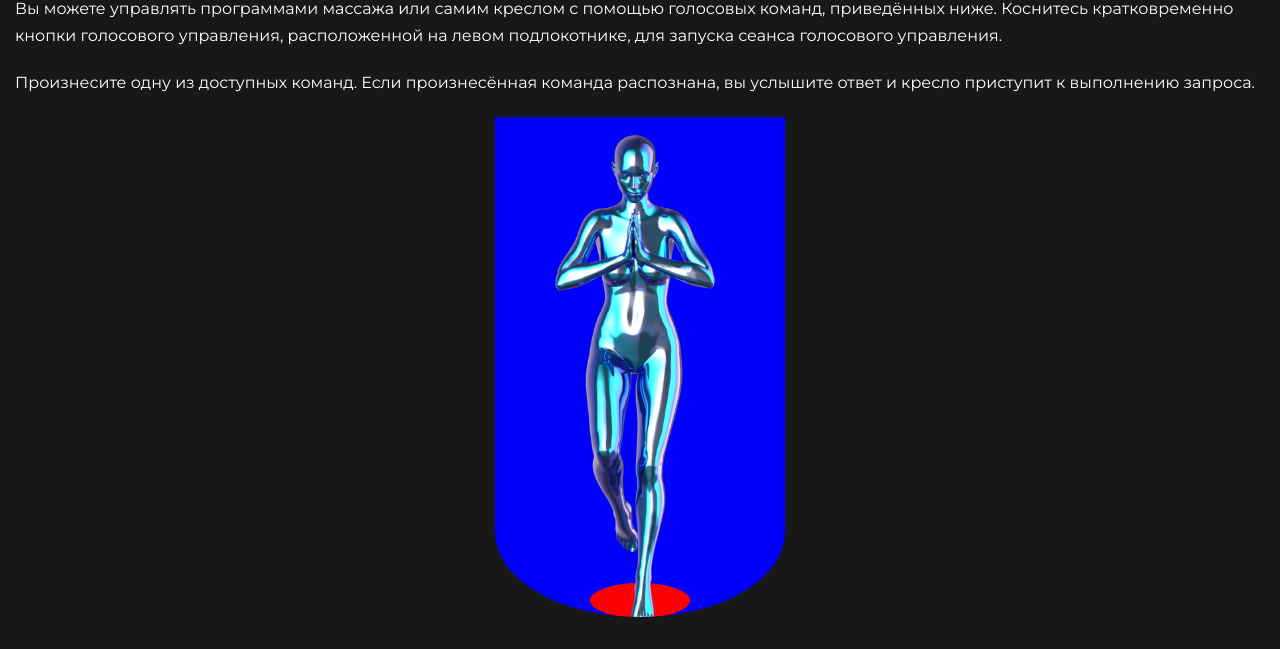
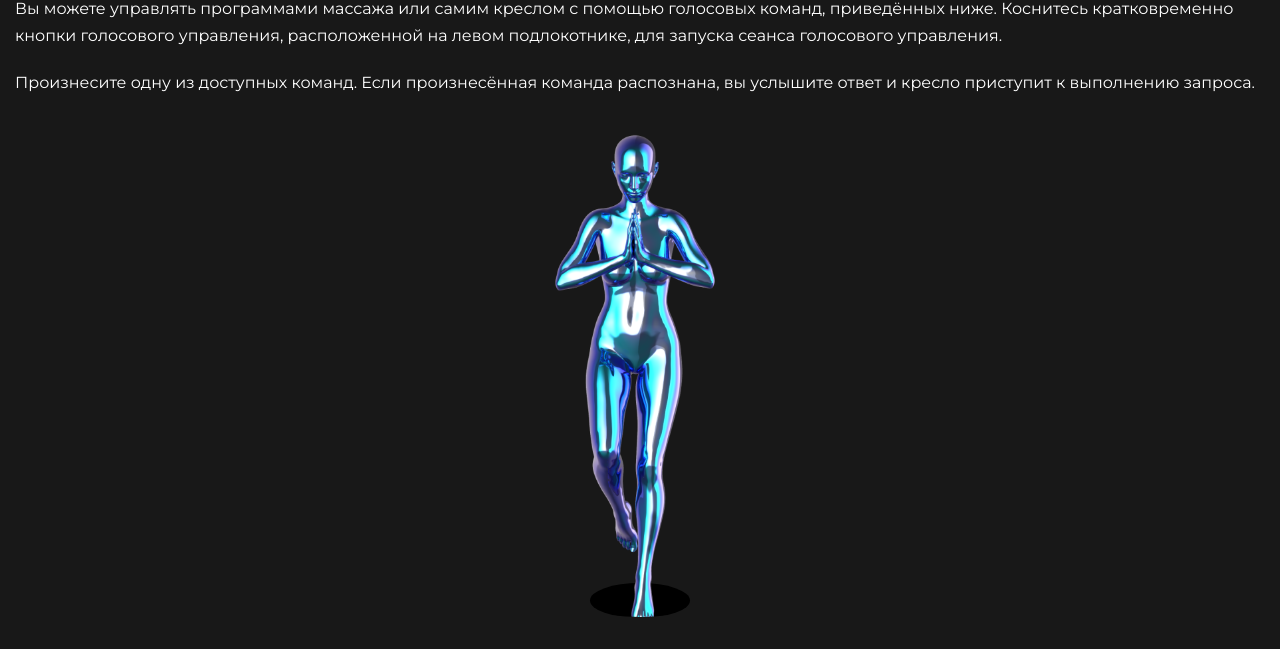
Before and after one commit to ilushacomeback/test-task-fly-girl, a website: page index.html in a window 1280 px wide. Shown: the part 108-757 px from the top of the page. Drawn offline with Linux system fonts and the light colour scheme.

Commit message:
change colors

```diff
--- a/src/assets/css/style.css
+++ b/src/assets/css/style.css
@@ -78,7 +78,7 @@ p {
   overflow: hidden;
   border-radius: 0% 0% 50% 50% / 48% 48% 17% 17%;
   height: 500px;
-  background-color: blue;
+  /* background-color: blue; */
 }
 
 .girl {
@@ -96,7 +96,7 @@ p {
   animation: hole 5s;
   animation-fill-mode: forwards;
   border-radius: 70%;
-  background-color: red;
+  background-color: black;
   left: 50%;
   transform: translateX(-50%);
 }
```
